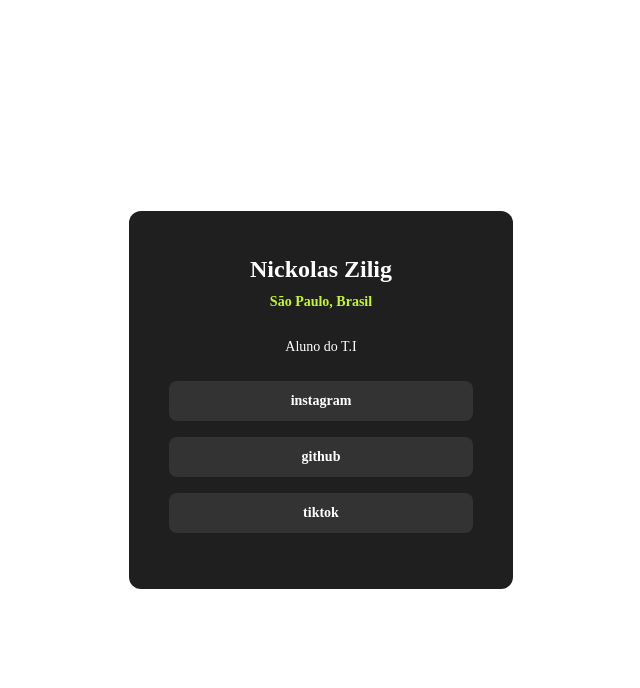
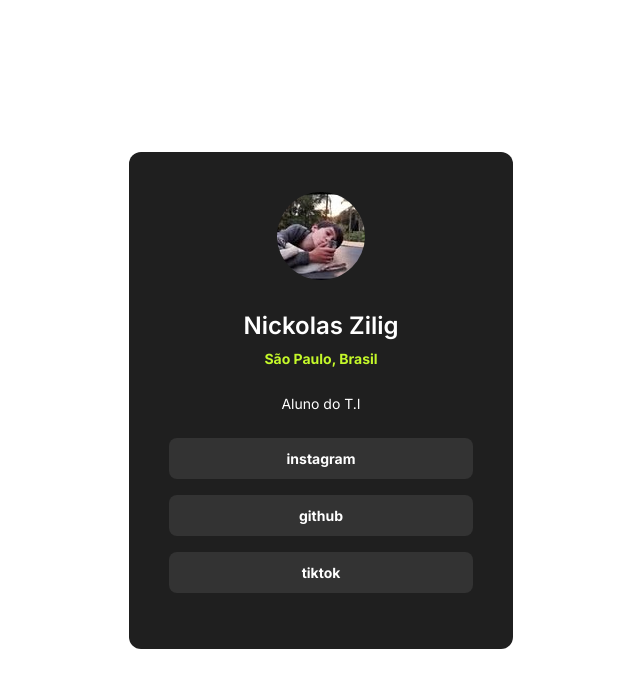
Before and after one commit to Nickolas-Zilig-Oliveira/trabalho, a plain HTML site: page index.html in a window 1280 px wide. Shown: the whole page, without its empty margins (319-959 px from the left). Drawn offline with Linux system fonts and the light colour scheme.

Commit message:
colocando foto

```diff
--- a/index.html
+++ b/index.html
@@ -8,6 +8,7 @@
 </head>
 <body>
     <div>
+        <img src="zi.jpg" alt="">
         <h1>Nickolas Zilig</h1>
         <strong>São Paulo, Brasil</strong>
         <p>Aluno do T.I</p>
--- a/style.css
+++ b/style.css
@@ -7,6 +7,7 @@
     margin: 0 ;
     padding: 0;
     box-sizing: border-box;
+    font-family: "Inter", sans-serif;
 }
 
 :root {
```
Also changed, not shown: zi.jpg (added).
